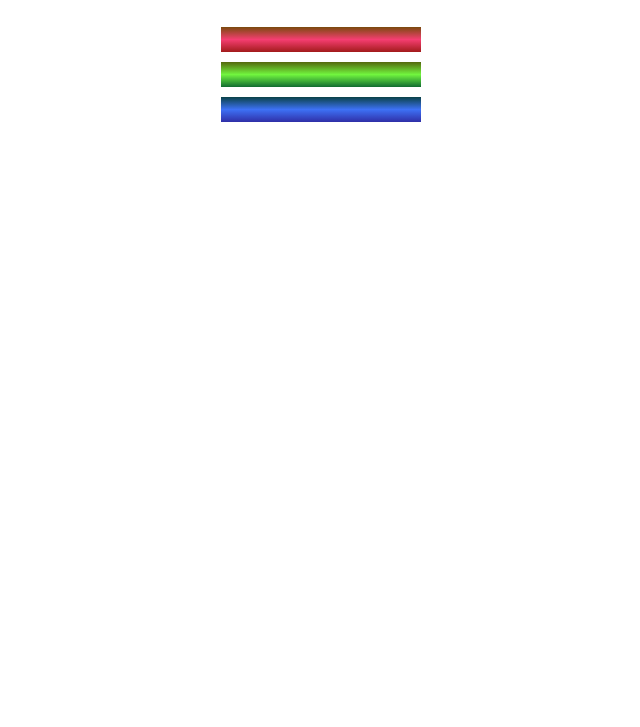
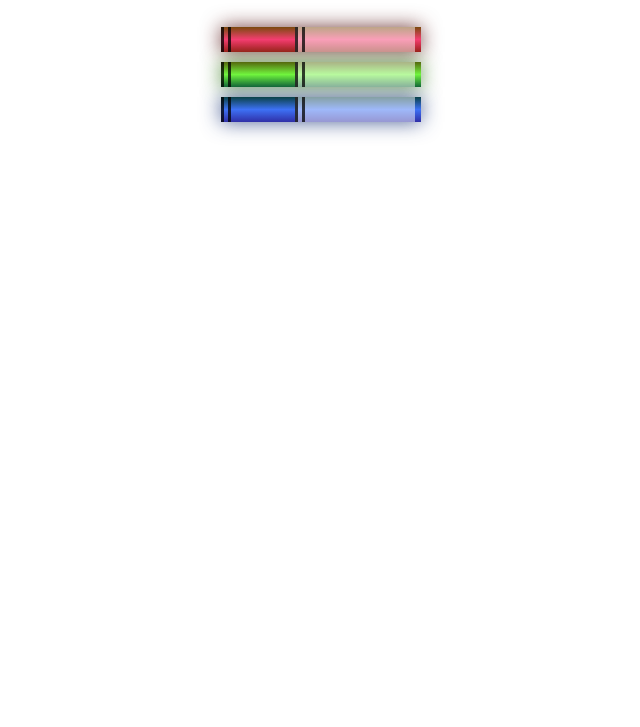
Before and after one commit to fdippiton/Colored_Markers, a plain HTML site: page index.html in a window 1280 px wide. Shown: the part 73-800 px from the top of the page, without its empty margins (319-959 px from the left). Drawn offline with Linux system fonts and the light colour scheme.

Commit message:
ÂChallenge completed

```diff
--- a/index.html
+++ b/index.html
@@ -21,13 +21,16 @@
             </div> -->
 
             <div class="marker red">
-
+                <div class="cap"></div>
+                <div class="sleeve"></div>
             </div>
             <div class="marker green">
-
+                <div class="cap"></div>
+                <div class="sleeve"></div>
             </div>
             <div class="marker blue">
-
+                <div class="cap"></div>
+                <div class="sleeve"></div>
             </div>
         </div>
     </body>
--- a/styles.css
+++ b/styles.css
@@ -55,6 +55,10 @@ h1 {
     /* background: linear-gradient(90deg, rgb(255, 0, 0) 75%, rgb(0, 255, 0), rgb(0, 0, 255));  */
     /* background: linear-gradient(180deg, rgb(122, 74, 14) 0%, rgb(245, 62, 113) 50%, rgb(162, 27, 27) 100%);  */
     background: linear-gradient(rgb(122, 74, 14), rgb(245, 62, 113), rgb(162, 27, 27));
+
+    box-shadow: 5px 5px red;
+    /* box-shadow: -5px -5px red; */
+    box-shadow: 0 0 20px 0 rgba(83, 14, 14, 0.8);
 }
 
 .green {
@@ -68,7 +72,8 @@ h1 {
     /* background-color: #00FF00; */
     /* background: linear-gradient(180deg, #55680D, #71f53e, #116c31); */
     background: linear-gradient(#55680D, #71f53e, #116c31);
-
+    /* box-shadow: 5px 5px 5px green; */
+    box-shadow: 0 0 20px 0 #3b7e20cc;
 
 }
 
@@ -79,6 +84,8 @@ h1 {
     /* background-color: rgb(255, 0, 127); */
     background-color: hsl(240, 100%, 50%);
     background: linear-gradient(hsl(186, 76%, 16%), hsl(223, 90%, 60%), hsl(240, 56%, 42%));
+    /* box-shadow: 0 0 20px 0 blue; */
+    box-shadow: 0 0 20px 0 hsla(223, 59%, 31%, 0.8);
 }
 
 .container {
@@ -151,3 +158,82 @@ linear-gradient(gradientDirection, color1, color2);
 If no [gradientDirection] argument is provided to the linear-gradient  function,
 it arranges colors from top to bottom, or along a 180 degree line, by default
 */
+
+
+.sleeve {
+    width: 110px;
+    height: 25px;
+    /* background-color: white; */
+
+    /*
+    TO CONTROL OPACITY
+    0% Fully transparent
+    1% Fully opaque
+    */
+    /* opacity: 0.5; */
+
+    /*
+    IT'S POSSIBLE TO SET OPACITY WITH ALPHA CHANNELS TOO
+    USE:
+    rgba(redValue, greenValue, blueValue, alphaValue)
+    */
+    background-color: rgba(255, 255, 255, 0.5);
+}
+
+.cap {
+    width: 60px;
+    height: 25px;
+}
+
+.cap, .sleeve {
+    /* DIV'S DISPLAY IS BLOCK, SO IT HAS TO BE CHANGED*/
+    display: inline-block;
+
+    /*
+    TO SET BORDER
+    [border-color]
+     */
+
+    border-left-width: 10px;
+
+    /*
+    BORDER STYLE
+    [border-left-style: solid, dotted, dashed]
+    */
+    border-left-style: solid;
+
+    /*
+    BORDER COLOR
+    */
+    border-left-color: black;
+
+    /*
+    BORDER'S WIDTH, STYLE AND COLOR AT THE SAME TIME
+    [border-left: width style color]
+    */
+    /* border-left: 10px solid black; */
+
+    /* TO DOUBLE LINE */
+    /* border-left: 10px double black; */
+
+    border-left: 10px double rgba(0, 0, 0, 0.75);
+}
+
+/*
+TO ADD SHADOWS TO THE ELEMENTS TO THE RIGHT SIDE
+[box-shadow: offsetX offsetY color]
+
+TO ADD SHADOWS TO THE ELEMENTS TO THE OPPOSITE SIDE
+[box-shadow: -offsetX -offsetY color]
+*/
+
+/*
+BLURRADIUS
+EDGES OF THE SHADOWS ARE SHARP
+[box-shadow: -offsetX -offsetY blurRadius color]
+*/
+
+/*
+SPREADRADIUS TO EXPAND THE SHADOW FURTHER
+[box-shadow: -offsetX -offsetY blurRadius spreadRadius color]
+*/
```
